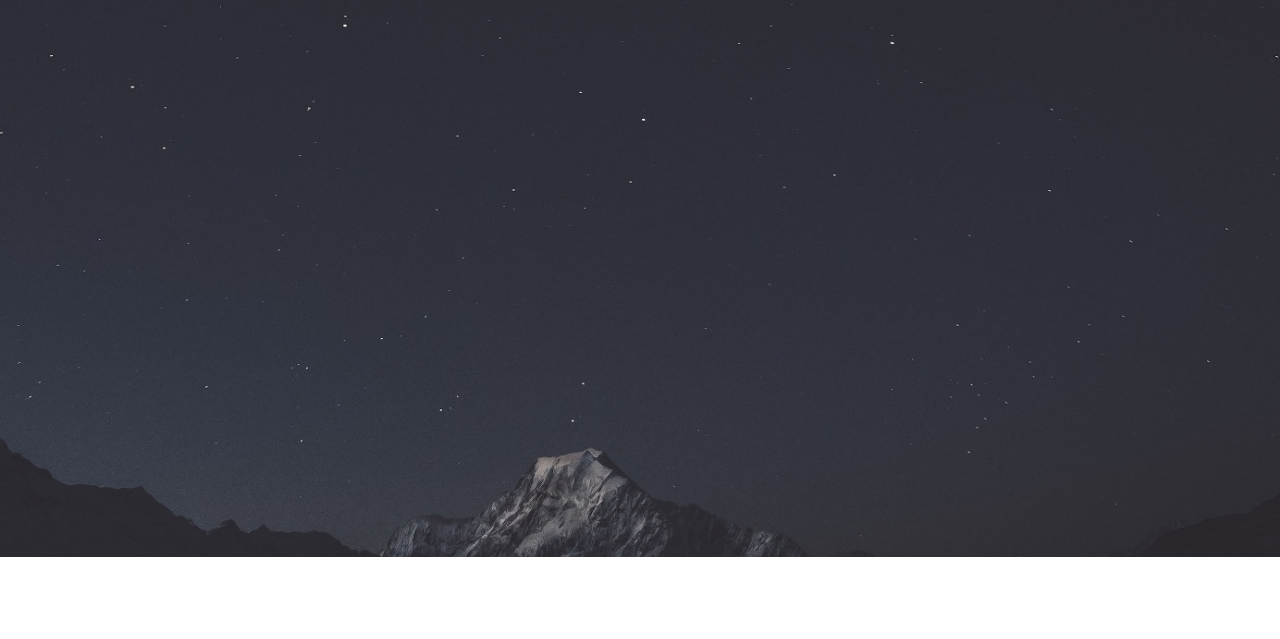
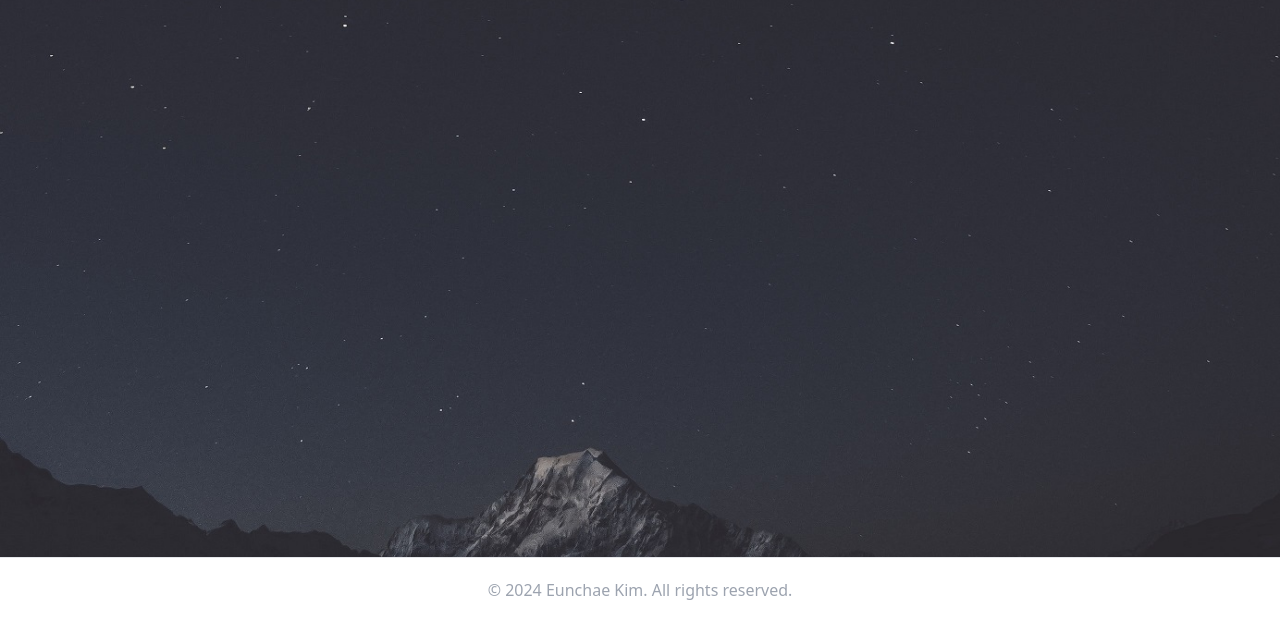
Before and after one commit to lucaseunchae/tech-blog, a Gatsby site: page / in a window 1280 px wide. Shown: the part 83-722 px from the top of the page. Built offline with nearby package versions, Linux system fonts and the light colour scheme; Gatsby itself is replaced by a stand-in of ours; a small style sheet from the web is missing.

Commit message:
footer 추가

```diff
--- /dev/null
+++ b/src/components/footer.tsx
@@ -0,0 +1,11 @@
+import dayjs from 'dayjs'
+
+export default function () {
+  return (
+    <footer className='py-5 border-t border-solid border-gray-200'>
+      <p className='text-center text-xs md:text-base text-gray-400'>
+        © {dayjs().format('YYYY')} Eunchae Kim. All rights reserved.
+      </p>
+    </footer>
+  )
+}
--- a/src/components/layout.tsx
+++ b/src/components/layout.tsx
@@ -1,5 +1,6 @@
 import { ReactNode } from 'react'
 
+import Footer from './footer'
 import Header from './header'
 
 export default function ({ children }: { children: ReactNode }) {
@@ -7,6 +8,7 @@ export default function ({ children }: { children: ReactNode }) {
     <div className='pt-[--header-height] md:pt-[--md-header-height] text-slate-950 transition-all'>
       <Header />
       <main>{children}</main>
+      <Footer />
     </div>
   )
 }
```
